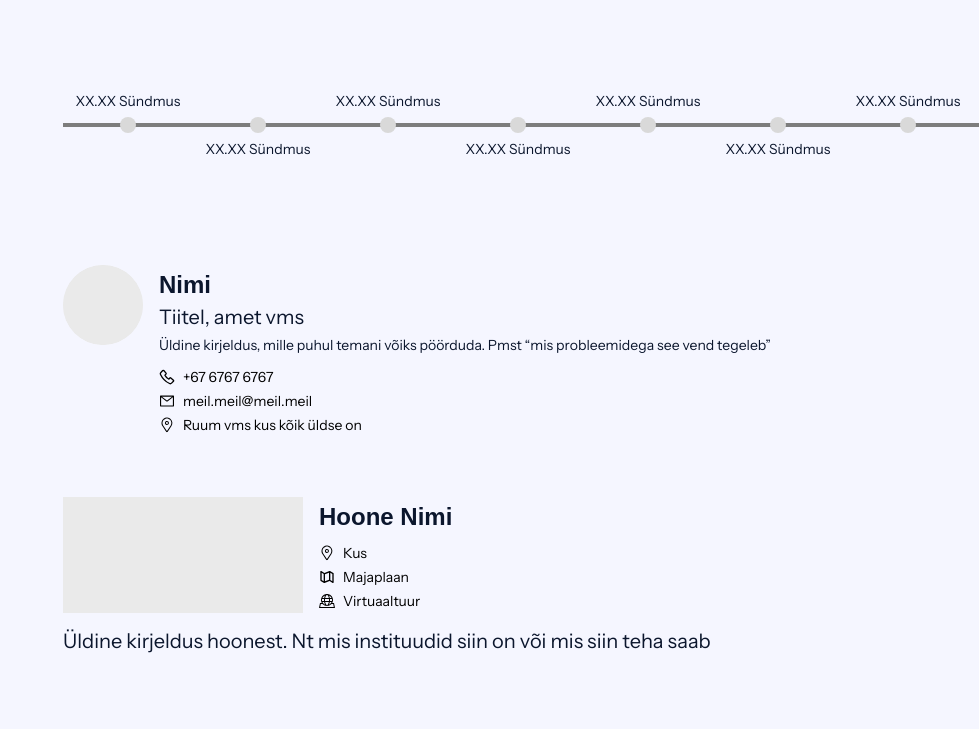
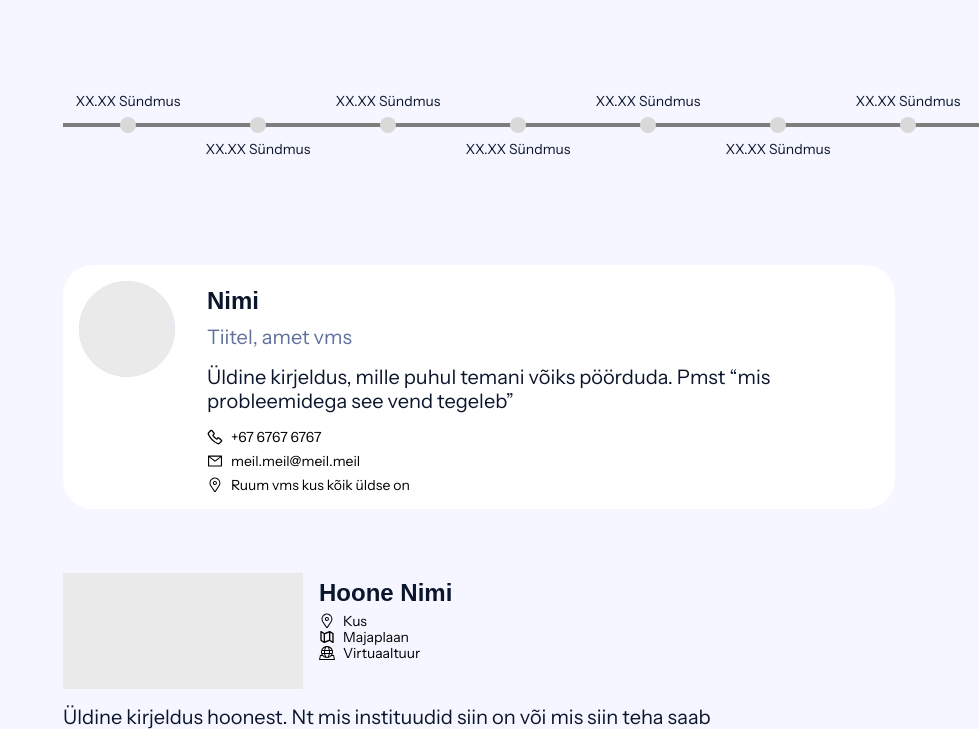
Before and after one commit to astapoogen/Veebileht, a plain HTML site: page index.html in a window 1280 px wide. Shown: the part 1155-1884 px from the top of the page, without its empty margins (301-1280 px from the left). Before the commit the page ends 1808 px from the top, so only its background shows below. Drawn offline with Linux system fonts and the light colour scheme; a web font is replaced by a local one.

Commit message:
kontaktinfo

```diff
--- a/index.html
+++ b/index.html
@@ -155,14 +155,14 @@
                 <circle cx="40" cy="40" r="40" fill="#eaeaea" />
             </svg>
             <div class="kontaktinfo-tekst">
-                <div>
+                <div class="kontaktinfo-title">
                     <h2>Nimi</h2>
                     <p>Tiitel, amet vms</p>
                 </div>
 
-                <p class="small">Üldine kirjeldus, mille puhul temani võiks pöörduda. Pmst “mis probleemidega see vend tegeleb”</p>
+                <p>Üldine kirjeldus, mille puhul temani võiks pöörduda. Pmst “mis probleemidega see vend tegeleb”</p>
 
-                <div>
+                <div class="inforida-container">
                     <div class="inforida small">
                         <img src="img/telo.svg" alt="Phone Icon">
                         <a href="tel:+6767676767">+67 6767 6767</a>
--- a/styles.css
+++ b/styles.css
@@ -23,6 +23,7 @@ TÜ Subtitle = .tusubtitle
   --purewhite: #FFFFFF;
   --pureblack: #000000;
   --paragraph-font-size: 20px;
+  --title-font-size: 32px;
 }
 
 /* FONDID EI RAKENDU KORRALIKULT. SEE ON PROBLEEM :) */
@@ -30,7 +31,7 @@ TÜ Subtitle = .tusubtitle
 h1, .title {
     font-family: 'Kaisei Decol', sans-serif;
     font-weight: 700;
-    font-size: 32px;
+    font-size: var(--title-font-size);
     line-height: 56px;
     text-transform: capitalize;
     margin: 0;
@@ -362,10 +363,37 @@ main {
 
 /* Kontaktinfo (vasakul pilt, paremal andmed) tapsed px pole veel teada */
 .kontaktinfo {
-    display: flex;
-    align-items: flex-start;
-    gap: 16px;
-    width: 100%;
+  display: flex;
+  align-items: flex-start;
+  gap: 32px;
+  width: 100%;
+  background-color: var(--purewhite);
+  padding: 16px;
+  border-radius: 30px;
+  transition: background-color 200ms ease;
+}
+
+.kontaktinfo:hover {
+  background-color: var(--white);
+}
+
+.kontaktinfo-title h2 {
+  font-family: 'Kaisei Decol', sans-serif;
+  font-weight: 600;
+  font-size: 24px;
+  line-height: 40px;
+  margin: 0;
+  color: var(--black);
+  transition:
+    font-size 200ms ease,
+    line-height 200ms ease,
+    font-weight 200ms ease;
+}
+
+.kontaktinfo:hover .kontaktinfo-title h2 {
+  font-weight: 700;
+  font-size: var(--title-font-size);
+  line-height: 56px;
 }
 
 .kontaktijoon {
@@ -376,12 +404,12 @@ main {
 }
 
 .kontaktinfo-foto {
-    width: 80px;
-    height: 80px;
+    width: 96px;
+    height: 96px;
     border-radius: 50%;
     object-fit: cover;
     flex-shrink: 0;
-    background-color: #eaeaea;
+    background-color: var(--secondary);
 }
 
 .asukohainfo {
@@ -403,7 +431,12 @@ main {
     display: flex;
     align-items: center;
     gap: 8px;
-    margin-top: 8px;
+}
+
+.inforida-container {
+    display: flex;
+    flex-direction: column;
+    gap: 8px;
 }
 
 .inforida img {
@@ -415,11 +448,22 @@ main {
     display: flex;
     flex-direction: column;
     width: 100%;
-    gap: 8px;
+    gap: 16px;
+}
+
+.kontaktinfo-title {
+    display: flex;
+    flex-direction: column;
+    width: 100%;
+    gap: 4px;
+}
+
+.kontaktinfo-title p {
+  color: var(--quaternary);
 }
 
 .inforida a:hover {
-    text-decoration: underline;
+  color: var(--quaternary);
 }
 
 .inforida a {
```
